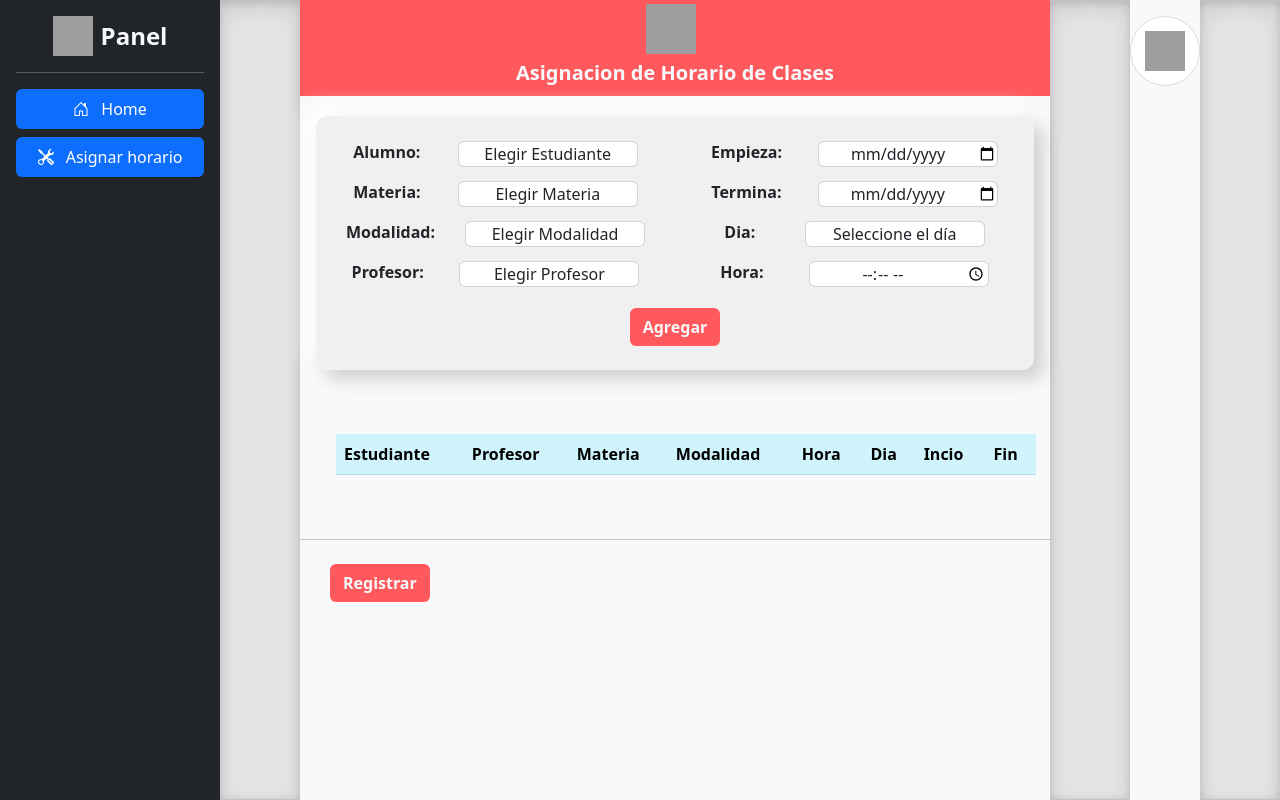
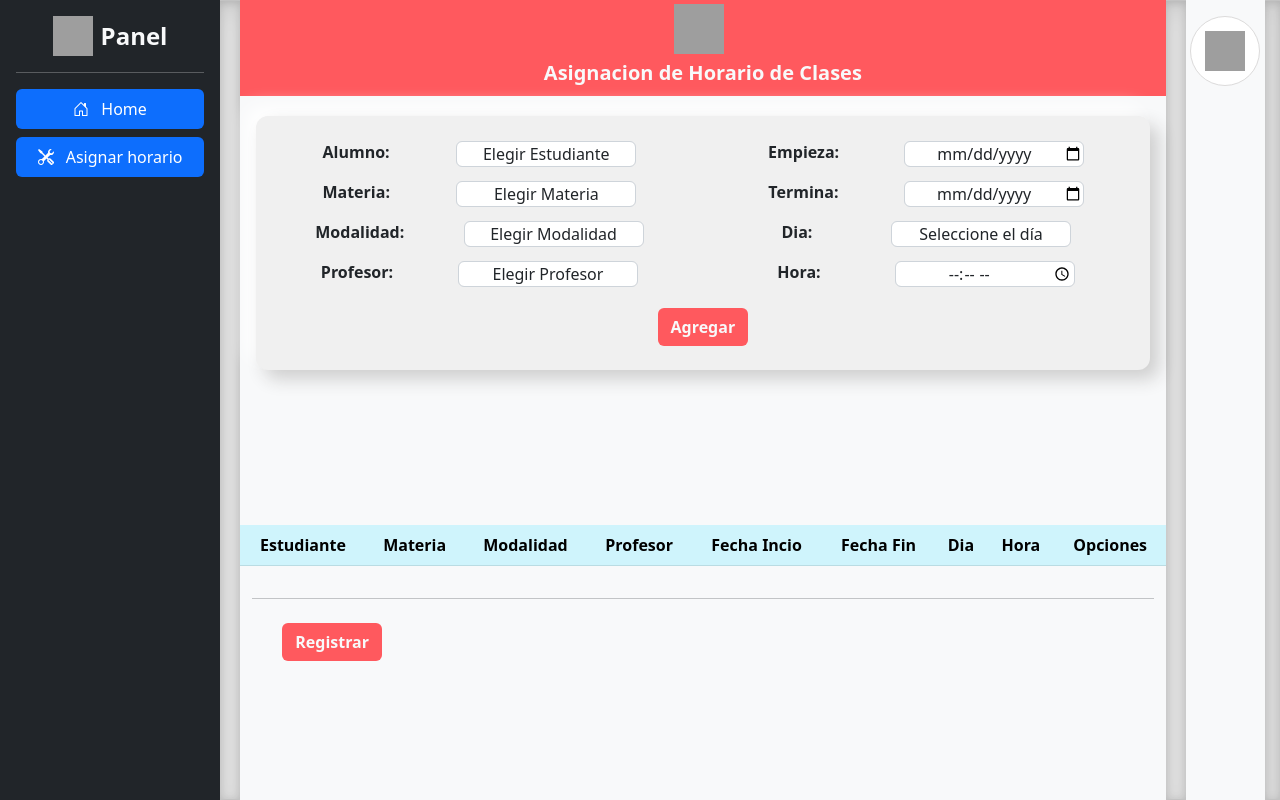
Before and after one commit to neo-astro/PracticasRepo, a Django app: page /horarioAsignar/ in a window 1280 px wide. Run offline with Django 3.2, Linux system fonts and the light colour scheme; tables that the repository leaves empty hold one stand-in row (values such as "Sample post"); lists and menus that the app fills with data are empty; some libraries are stand-ins or nearby versions; grey boxes are pictures that could not be loaded.

Commit message:
falta valitar tr repetidos y hoarios mostrar

```diff
--- a/Crud/admin.py
+++ b/Crud/admin.py
@@ -7,6 +7,7 @@
 from .models import pais
 from .models import provincia
 from .models import ciudad
+from .models import detalle
 
 # Register your models here.
 
@@ -20,3 +21,4 @@
 admin.site.register(ciudad)
 admin.site.register(modalidades)
 admin.site.register(materias)
+admin.site.register(detalle)
--- a/Crud/models.py
+++ b/Crud/models.py
@@ -260,3 +260,8 @@
     class Meta:
         model = detalle
         fields = ['Alumno', 'Profesor', 'Materia', 'Modalidad', 'Hora', 'Dia', 'Fecha_Inicio', 'Fecha_Fin']
+
+    def __init__(self, *args, **kwargs):
+        super().__init__(*args, **kwargs)
+        active_profs = profesores.objects.filter(Estado=True)
+        self.fields['Profesor'].queryset = active_profs
--- a/Crud/templates/_horarioAsignar.html
+++ b/Crud/templates/_horarioAsignar.html
@@ -14,7 +14,7 @@
 
 
 <!-- contenido estudiante  -->
-<div class="d-flex flex-column align-items-stretch  bg-light" style="width: 750px;">
+<div class="d-flex flex-column align-items-stretch  bg-light" style="width: 1050px;">
 
 
 
@@ -108,6 +108,8 @@
 
 
     <div class="col-12 text-center  ">
+      <a id="msmModal" data-bs-toggle="modal" class="hidden" data-bs-target="#exampleModal1"></a>
+      <a id="msmErrorModal" data-bs-toggle="modal" class="hidden" data-bs-target="#exampleModal2"></a>
       <button type="button"  onclick="add()" style="background-color:#ff595e"  class="btn mt-2 text-light  fw-bold">Agregar</button>
     </div>
     <div><br></div>
@@ -116,28 +118,31 @@
 
 
 
-  <form method="POST" id="form" action="http://127.0.0.1:8000/horarioAsignar/"  class="row">
+  <form method="POST" id="form" action="http://127.0.0.1:8000/horarioAsignar/"  class="row m-auto">
     {% csrf_token %}
     <input type="hidden" id="usuarios" name="usuarios" value="1">
 
-    <table name="table" class="col-12 table table-info m-5" style="width: 700px !important">
+    <table name="table" class="col-12 table table-info text-center">
       <thead>
         <tr>
           <th>Estudiante</th>
-          <th>Profesor</th>
           <th>Materia</th>
           <th>Modalidad</th>
+          <th>Profesor</th>
+          <th>Fecha Incio</th>
+          <th>Fecha Fin</th>
+          <th>Dia</th>
           <th>Hora</th>
-          <th>Dia</th>
-          <th>Incio</th>
-          <th>Fin</th>
+          <th>Opciones</th>
         </tr>
 
       </thead>
 
-      <tbody id="tbody" >
+      <tbody id="tbody" class="text-center">
 
       </tbody>
+
+
     </table>
 
     <div><hr></div>
@@ -154,13 +159,12 @@
 
 
 
-<div class="b-example-divider" style="width:80px"></div>
+<div class="b-example-divider" style="width:20px"></div>
 
 
 
 <!-- barra opciones -->
-
-<div class="d-flex flex-column   bg-light" style="width: 160px;">
+<div class="d-flex flex-column   bg-light" style="width: 90px;">
 
   <div class="d-flex flex-column  h-100 ">
 
@@ -177,9 +181,49 @@
 
 </div>
 
+
+<!-- modal mensaje -->
+
+<div class="modal " id="exampleModal1" tabindex="-1" aria-labelledby="exampleModalLabel" aria-hidden="true">
+  <div class="modal-dialog"  >
+    <div class="modal-content">
+      <div class="modal-header">
+        <button type="button" class="btn-close" data-bs-dismiss="modal" aria-label="Close"></button>
+      </div>
+      <div class="modal-body text-center fw-semibold f-4">
+        Debe seleccionar todos los campos antes de añadir
+        un registro a la tabla.
+      </div>
+      <div id="confirm" class="modal-footer">
+      </div>
+    </div>
+  </div>
+</div>
+
+<div class="modal " id="exampleModal2" tabindex="-1" aria-labelledby="exampleModalLabel" aria-hidden="true">
+  <div class="modal-dialog"  >
+    <div class="modal-content">
+      <div class="modal-header">
+        <button type="button" class="btn-close" data-bs-dismiss="modal" aria-label="Close"></button>
+      </div>
+      <div id="ErrorModal" class="modal-body text-center fw-semibold f-4">
+        Debe seleccionar todos los campos antes de añadir
+        un registro a la tabla.
+      </div>
+      <div id="confirm" class="modal-footer">
+      </div>
+    </div>
+  </div>
+</div>
+
+
+
 <script type="text/javascript">
 
+  let listaObjetos = []
+  let index = 0
   d=document
+
   $tbody = d.getElementsByTagName('tbody')
 
     // Eliminamos la propiedad required de todos los campos de entrada
@@ -195,118 +239,188 @@
     $form.reset()
   }
 
-  let listaObjetos = []
+
+
+  // async function horarioDispo(){
+  //    let x = await fetch('http://127.0.0.1:8000/horarioDispo/', {
+  //     method: 'POST',
+  //     headers: {
+  //       'Content-Type': 'application/json'
+  //     },
+  //     body: JSON.stringify(user)
+  // })
+  // }
 
 
   function add(){
+
     let tr = document.createElement("tr");
+
     tr.setAttribute("name", "rows");
     let $tbody = document.getElementById("tbody");
     let registro = {}
+    let datoRegistro = {}
     let completed = true
 
 
     const inputs = document.querySelectorAll('input, select');
+    inputs.forEach(input => {
 
-
-    inputs.forEach(input => {
       if (!input.value){
         completed =false
       }
-      if (input.tagName = "SELECT" && input.selectedIndex === 0){
+
+      if (input.tagName === "SELECT" && input.selectedIndex === 0){
         completed =false
       }
+
+      console.log(input);
+      (input.tagName === "SELECT") ? datoRegistro[input.name] = input.options[input.selectedIndex].innerHTML : datoRegistro[input.name] = input.value
+
+      // if (input.tagName === "SELECT") {
+      //     datoRegistro[input.name] = input.options[input.selectedIndex].innerHTML}
+
+      // else {
+      //   datoRegistro[input.name] = input.value
+      // }
+
       registro[input.name] = input.value
+
     });
 
     // completed ? alert('completed') : alert('uncompleted')
     if (completed){
 
+      csrfToken = document.getElementsByName("csrfmiddlewaretoken")[0].value;
+      fetch('http://127.0.0.1:8000/horarioEstPro/', {
+        method: 'POST',
+        body: JSON.stringify(registro),
+        headers:{
+          'Content-Type': 'application/json',
+          'X-CSRFToken': csrfToken
+
+        }
+      }).then(res => res.json())
+      .then(response => {
+        if (!response['res'] && response['res']===null){
+
           listaObjetos.push(registro);
           console.log('listado de objetos', listaObjetos)
 
           let estudiante   = document.createElement("td")
+          let profesor    = document.createElement("td");
           let materia      = document.createElement("td");
           let modalidad     = document.createElement("td");
-      let profesor    = document.createElement("td");
+          let hora        = document.createElement("td");
+          let dia         = document.createElement("td");
           let inicio       = document.createElement("td");
           let fin         = document.createElement("td");
-      let dia         = document.createElement("td");
-      let hora        = document.createElement("td");
 
-      console.log('fecha', registro.Inicio , registro.Fin);
 
-      estudiante.innerHTML = registro.Alumno
-      materia.innerHTML = registro.Materia
-      modalidad.innerHTML = registro.Modalidad
-      profesor.innerHTML = registro.Profesor
-      inicio.innerHTML = registro.Fecha_Inicio
-      fin.innerHTML = registro.Fecha_Fin
-      dia.innerHTML =  registro.Dia
-      hora.innerHTML = registro.Hora
+          estudiante.innerHTML =  datoRegistro.Alumno
+          materia.innerHTML =     datoRegistro.Materia
+          modalidad.innerHTML =   datoRegistro.Modalidad
+          profesor.innerHTML =    datoRegistro.Profesor
+          inicio.innerHTML =      datoRegistro.Fecha_Inicio
+          fin.innerHTML =         datoRegistro.Fecha_Fin
+          dia.innerHTML =         datoRegistro.Dia
+          hora.innerHTML =        datoRegistro.Hora
 
           tr.appendChild(estudiante)
+          tr.appendChild(materia)
+          tr.appendChild(modalidad)
           tr.appendChild(profesor)
-      tr.appendChild(modalidad)
-      tr.appendChild(materia)
-      tr.appendChild(hora)
-      tr.appendChild(dia)
           tr.appendChild(inicio)
           tr.appendChild(fin)
+          tr.appendChild(dia)
+          tr.appendChild(hora)
+          tr.innerHTML +=  `<td>  <button    data-index=${index} type="button" id="btnDelete" class="btn m-0 p-0" onClick=delRegisto(this)>
+            <svg class="" width="18px" height="18px">
+                  <use xlink:href="#delete" />
+                </svg>
 
-      console.log('completado' , registro);
+            </button>  </td>`
+          index +=1
+          console.log('numero de lementos lista object:', index)
+          // <svg class="m-0 p-0" width="20px" height="16px"><use xlink:href="#delete" /></svg>
           $tbody.appendChild(tr)
-      console.log($tbody);
           formReset()
+        }
+        else {
+          $errorModal = d.getElementById('ErrorModal')
+          $errorModal.innerHTML = response['res']
+          d.getElementById('msmErrorModal').click()}
+      }
+      )
     }
 
 
     else{
-      alert('Selecione todos los campos')
+      d.getElementById('msmModal').click()
+      // alert('Selecione todos los campos')
+    }
   }
 
-
-
-
-  }
-
-
+//enviar el formulario de la tabla
   d.getElementById('form').addEventListener('submit', ()=>{
       var usuariosJson = JSON.stringify(listaObjetos);
       document.querySelector("#usuarios").value = usuariosJson;
   })
 
+
+  function updateIndexTr(){
+    let btns = d.querySelectorAll('#btnDelete')
+    index= 0
+    btns.forEach(btn =>{
+      btn.setAttribute('data-index', index)
+      index +=1
+    })
+
+  }
+
+  function delRegisto(e){
+    var row = e.parentNode.parentNode;
+    row.remove()
+
+    console.log('numero del la fila eliminado', e.getAttribute("data-index") )
+    listaObjetos.splice(e.getAttribute("data-index"),1)
+    updateIndexTr()
+    console.log('lista de objetos actualizado', listaObjetos);
+  }
+
 </script>
 
-{% if error %}
+
+
+<style type="text/css">
+  .lastBar {
+    width: 15px !important;
+  }
+
+  .firstBar {
+    width: 20px !important;
+  }
+</style>
+
+
+{% if msmAsignado %}
+<div id="alertSuccess" class="alertSuccess  w-25 rounded text-center alert alert-success alert-dismissible fade show" role="alert">
+     {{ msmAsignado }}
+    <button type="button" class="btn-close" data-bs-dismiss="alert" aria-label="Close"></button>
+  </div>
   <script type="text/javascript">
-
-  //add table
+    $alert = document.getElementById("alertSuccess")
+    setTimeout( ()=>{
+      $alert.parentNode.removeChild($alert)
+    }, 4000)
+  </script>
+{% endif %}
 
 
 
 
-  // document.getElementById("actModal").click()
 
-  const inputs = document.querySelectorAll("input");
-  const selects = document.querySelectorAll("select");
-  selects.forEach(select => {
-    select.addEventListener("change", function() {
-      // Elimina la clase que agrega el borde rojo
-      this.parentElement.classList.remove("has-error");
-      this.nextElementSibling.style.display= "none";
-    });
-  });
-  // Agrega un evento de "cambio" a cada uno de los campos de entrada
-  inputs.forEach(input => {
-    input.addEventListener("change", function() {
-      // Elimina la clase que agrega el borde rojo
-      this.parentElement.classList.remove("has-error");
-      this.nextElementSibling.style.display= "none";
-    });
-  });
-</script>
-{% endif %}
+
 
 {% if success %}
   <div id="alertSuccess" class="alertSuccess  w-25 rounded text-center alert alert-success alert-dismissible fade show" role="alert">
--- a/Crud/views.py
+++ b/Crud/views.py
@@ -2,8 +2,9 @@
 from django.contrib.auth import login, authenticate
 from django.shortcuts import HttpResponse, redirect, render,get_object_or_404
 #from django.forms import modelform_factory
+from django.http import JsonResponse
 
-from Crud.models import profesoresForm, tpi,detalle, usuarios,usuariosForm,provincia,ciudad,alumnosForm,alumnos,carrera,profesores,profesoresForm,detalleForm
+from Crud.models import profesoresForm, tpi,detalle, usuarios,usuariosForm,provincia,ciudad,alumnosForm,alumnos,carrera,profesores,profesoresForm,detalleForm,materias,modalidades
 
 # from Crud.models import  usuarios,tpi
 
@@ -425,10 +426,26 @@
 
 def horarioAsignar(request):
   if request.method == 'POST':
-    print(request.POST)
-    return HttpResponse('e')
+    print('llego al post', request.POST.get('usuarios'))
+    registros = json.loads(request.POST.get('usuarios'))
+
+    for ele in registros:
+          #instanciar objetos
+      alumno = alumnos.objects.get( pk =      int(ele.get('Alumno')))
+      profesor = profesores.objects.get( pk = int(ele.get('Profesor')))
+      materia = materias.objects.get( pk =     int(ele.get('Materia')))
+      modalidad = modalidades.objects.get( pk = int(ele.get('Modalidad')))
+      detalle.objects.create(Alumno = alumno,Profesor = profesor,Materia = materia,Modalidad=modalidad,Hora=ele.get('Hora'),Dia=ele.get('Dia'),Fecha_Inicio=ele.get('Fecha_Inicio'),Fecha_Fin=ele.get('Fecha_Fin'))
+
+    request.session['msmAsignado'] = 'Registros generados con exito'
+    return redirect('horarioAsignar')
+
+
   form = detalleForm()
-  return render(request,'_horarioAsignar.html',{'form': form})
+  msmAsignado = request.session.get('msmAsignado')
+  if request.session.get('msmAsignado'):
+    del request.session['msmAsignado']
+  return render(request,'_horarioAsignar.html',{'form': form,'msmAsignado':msmAsignado})
 
 
 
@@ -452,3 +469,25 @@
   # formProfesor.fields['Estado'].initial = profesor.Estado
 
   return render(request, '_profesorUpdate.html',{'form': detalleForm,'id':detal.id})
+
+
+
+def horarioEstPro(request):
+  if request.method == 'POST':
+      data = json.loads(request.body)
+      print('data',data)
+      dia = data['Dia']
+      hora = data['Hora']
+      msm=None
+      print('hora a consultar', hora)
+      profesor =   detalle.objects.filter(Profesor =     data['Profesor'],  Dia=dia ,Hora=hora )
+      estudiante = detalle.objects.filter(Alumno    =    data['Alumno']  , Dia=dia  ,Hora=hora )
+
+      if (estudiante):
+        msm= 'El estudiante ya tiene asiganada una clase para esa hora'
+      if(profesor):
+        msm= 'El estudiante ya tiene asiganada una clase para esa hora'
+      if (profesor and estudiante):
+        msm='Tanto el estudiante como el docente poseen clases a esa hora'
+
+      return JsonResponse({"res": msm})
--- a/practicas/urls.py
+++ b/practicas/urls.py
@@ -30,7 +30,8 @@
     # path('estudiante/horario/tr:id>/', views.estudianteHorario),
 
     path('horario/<str:id>/', views.horario),
-    path('horarioAsignar/', views.horarioAsignar),
+    path('horarioAsignar/', views.horarioAsignar,name='horarioAsignar'),
+    path('horarioEstPro/', views.horarioEstPro)
 
 
 ]
```
Lines whose indentation alone changed are shown as unchanged.
